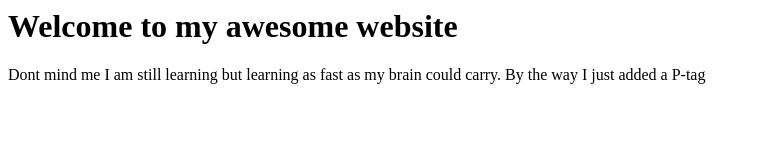
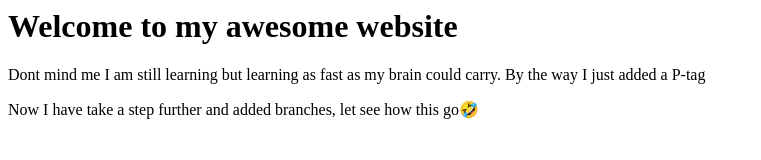
Before and after one commit to Beyondbay/git-hub-DL-learning, a plain HTML site: page index.html in a window 1280 px wide. Shown: the whole page, without its empty margins (0-761 px from the left). Drawn offline with Linux system fonts and the light colour scheme.

Commit message:
created a branch.html
I think I have not got the concept yet as I can find any branches here, I will go back and trouble shoot

```diff
--- a/index.html
+++ b/index.html
@@ -2,4 +2,5 @@
   <title>This is my awesome website, I am new to coding github but very paasionate about learning</title>
   <h1>Welcome to my awesome website</h1>
   <p>Dont mind me I am still learning but learning as fast as my brain could carry. By the way I just added a P-tag</p>
+  <p>Now I have take a step further and added branches, let see how this go🤣</p>
 </html>
```
